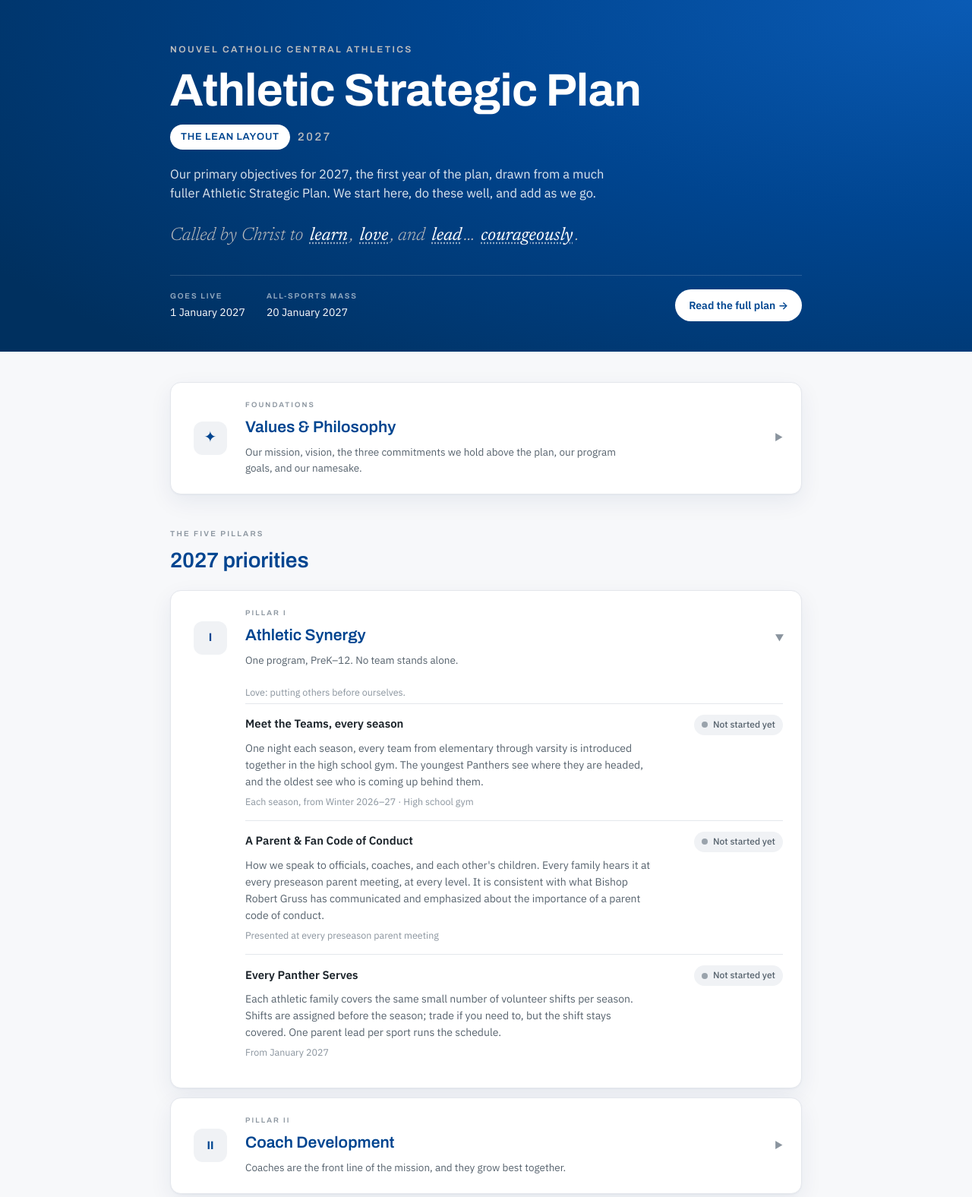
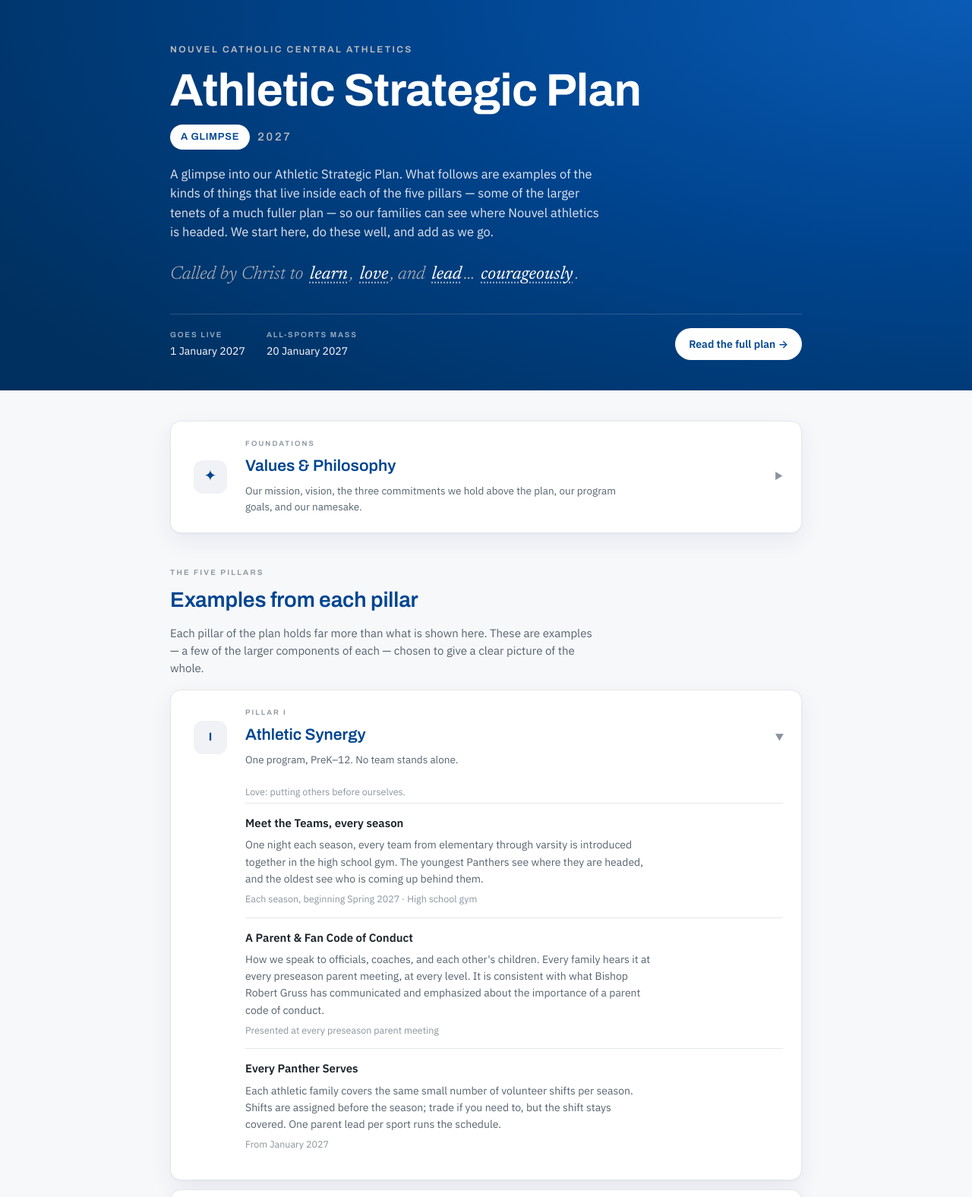
Before and after one commit to rangefinding/nouvelathleticstrategicplan, a plain HTML site: page lean-layout.html in a window 1280 px wide. Shown: the top 1576 px of the page at 76% size. Drawn offline with Linux system fonts and the light colour scheme.

Commit message:
Lean Layout -> A Glimpse: reframe as examples, trim per Dan's feedback
Reframes the family-facing page as a glimpse of the plan rather than a
list of 2027 commitments, per board feedback on underpromising.

- Rename "The Lean Layout" to "A Glimpse" (filename unchanged so
  existing links keep working); update cross-links in the full plan
  and the at-a-glance / game-plan redirect stubs.
- Hero and section copy now frame the items as examples of the larger
  tenets inside each pillar, not an exhaustive commitment list.
- Remove coach credentialing/background checks (a standard of care
  families should assume, not advertise).
- Advancement trimmed to community clinics and camps; alumni outreach
  and the daily/weekly/monthly recognition cadence removed as not yet
  ready to promise publicly.
- Remove the "Not started yet" status badge from every item; status
  belongs in the full plan, and it undercut a confidence-building page.
- Meet the Teams moves from Winter 2026-27 to Spring 2027, since the
  winter season is already underway.

Kept per discussion: parent meetings, quarterly coaching roundtables,
and the Athletic Unity Council.

Co-Authored-By: Claude Opus 5 <noreply@anthropic.com>
Claude-Session: https://claude.ai/code/session_01DhDuG62XFHfB7wJnkcEBwK

```diff
--- a/lean-layout.html
+++ b/lean-layout.html
@@ -6,7 +6,7 @@
 <style>[hidden]{display:none!important}img{max-width:100%}</style>
 </head>
 <body>
-<title>Nouvel ASP Lean Layout</title>
+<title>Nouvel Athletics — A Glimpse of the Strategic Plan</title>
 <meta name="claude:viewport-fit-sides" content="cover">
 <link rel="preconnect" href="https://fonts.googleapis.com">
 <link rel="preconnect" href="https://fonts.gstatic.com" crossorigin>
@@ -55,6 +55,7 @@ button{font-family:inherit;cursor:pointer}
 main{padding-block:36px 56px}
 main .inner{display:flex;flex-direction:column;gap:44px}
 .sec-eyebrow{display:block;font-family:var(--disp);font-size:10px;letter-spacing:.22em;text-transform:uppercase;color:var(--ink-mute);font-weight:600;margin-bottom:6px}
+.sec-note{margin:10px 0 0;font-size:15px;line-height:1.55;color:var(--ink-soft,#56626D);max-width:62ch}
 .sec-title{margin:0;font-family:var(--disp);font-weight:600;font-size:clamp(22px,3.4vw,28px);letter-spacing:-.005em;color:var(--royal);text-wrap:balance}
 .sec-lead{margin:8px 0 0;color:var(--ink-soft);max-width:64ch}
 .head{margin-bottom:16px}
@@ -198,8 +199,8 @@ main{padding-block:40px 64px}
   <div class="inner">
     <p class="kicker">Nouvel Catholic Central Athletics</p>
     <h1 class="title">Athletic Strategic Plan</h1>
-    <p class="sub"><span class="tag">The Lean Layout</span><span class="yr">2027</span></p>
-    <p class="intro">Our primary objectives for 2027, the first year of the plan, drawn from a much fuller Athletic Strategic Plan. We start here, do these well, and add as we go.</p>
+    <p class="sub"><span class="tag">A Glimpse</span><span class="yr">2027</span></p>
+    <p class="intro">A glimpse into our Athletic Strategic Plan. What follows are examples of the kinds of things that live inside each of the five pillars &mdash; some of the larger tenets of a much fuller plan &mdash; so our families can see where Nouvel athletics is headed. We start here, do these well, and add as we go.</p>
     <p class="mission">Called by Christ to
       <button class="word" data-word="learn" aria-pressed="false" title="Show the pillars that carry this word">learn</button>,
       <button class="word" data-word="love" aria-pressed="false" title="Show the pillars that carry this word">love</button>, and
@@ -260,7 +261,8 @@ main{padding-block:40px 64px}
     <section aria-labelledby="pillars-h">
       <div class="head">
         <span class="sec-eyebrow">The five pillars</span>
-        <h2 class="sec-title" id="pillars-h">2027 priorities</h2>
+        <h2 class="sec-title" id="pillars-h">Examples from each pillar</h2>
+        <p class="sec-note">Each pillar of the plan holds far more than what is shown here. These are examples &mdash; a few of the larger components of each &mdash; chosen to give a clear picture of the whole.</p>
       </div>
       <div class="pillars" id="pillars"></div>
     </section>
@@ -279,7 +281,7 @@ main{padding-block:40px 64px}
     </section>
 
     <section class="fullplan" aria-label="The full plan">
-      <div><b>This is the Lean Layout.</b><p>The full Athletic Strategic Plan holds every objective, owner, and measure, and the long-term roadmap beyond 2027.</p></div>
+      <div><b>This is a glimpse, not the whole plan.</b><p>The full Athletic Strategic Plan holds every objective, owner, measure, and date behind these examples, along with the roadmap beyond 2027.</p></div>
       <a href="https://rangefinding.github.io/nouvelathleticstrategicplan/">Read the full plan</a>
     </section>
 
@@ -289,7 +291,7 @@ main{padding-block:40px 64px}
 <footer>
   <div class="inner">
     <div class="fmission">Called by Christ to learn, love, and lead&hellip; courageously.</div>
-    Nouvel Catholic Central Athletic Strategic Plan &middot; The Lean Layout
+    Nouvel Catholic Central Athletic Strategic Plan &middot; A Glimpse
   </div>
 </footer>
 
@@ -299,7 +301,7 @@ const PILLARS = [
     goal:"One program, PreK–12. No team stands alone.",
     thread:"Love: putting others before ourselves.",
     items:[
-      { t:"Meet the Teams, every season", when:"Each season, from Winter 2026–27 · High school gym",
+      { t:"Meet the Teams, every season", when:"Each season, beginning Spring 2027 · High school gym",
         d:"One night each season, every team from elementary through varsity is introduced together in the high school gym. The youngest Panthers see where they are headed, and the oldest see who is coming up behind them." },
       { t:"A Parent & Fan Code of Conduct", when:"Presented at every preseason parent meeting",
         d:"How we speak to officials, coaches, and each other's children. Every family hears it at every preseason parent meeting, at every level. It is consistent with what Bishop Robert Gruss has communicated and emphasized about the importance of a parent code of conduct." },
@@ -313,9 +315,7 @@ const PILLARS = [
       { t:"Quarterly coaching roundtables", when:"Four times a year, every head coach",
         d:"Coaches from every sport and level meet each quarter, opened and closed in prayer. They give each other feedback on practices, share what they see in athletes in the classroom, and over time run the room themselves. One roundtable each year is set aside for spiritual formation." },
       { t:"Formed in faith, together", when:"Commissioning Mass each August; small groups and a retreat",
-        d:"Every season starts at a Coaches Commissioning Mass. Coaches meet in small faith-sharing groups through the year and gather for a coaches' retreat, along with informal time together off the field." },
-      { t:"Fully credentialed, every season", when:"Continuous",
-        d:"Background checks, diocesan Safe Environment training, CPR/AED, and sport certifications for every coach. No coach on a sideline with a lapsed credential." }
+        d:"Every season starts at a Coaches Commissioning Mass. Coaches meet in small faith-sharing groups through the year and gather for a coaches' retreat, along with informal time together off the field." }
     ]},
   { n:"III", key:"athletes", name:"Student-Athlete Development", words:["learn"],
     goal:"Disciple first, then champion of character, mind, and body.",
@@ -342,13 +342,9 @@ const PILLARS = [
         d:"These spaces are for more than game day: PE classes on the courts and track, more teams practicing on campus, youth clinics, and room for families and the community to play." }
     ]},
   { n:"V", key:"advancement", name:"Advancement", words:["love","lead"],
-    goal:"Tell the story, honor the people, and bring our alumni home.",
+    goal:"Open our doors and let more families see what it means to be a Panther.",
     thread:"Love and lead: telling the truth about who we are.",
     items:[
-      { t:"Recognition every day, week, and month", when:"High school first, then the elementary",
-        d:"Daily PA shout-outs, weekly athlete and coach features, and monthly cross-sport spotlights, including recognition for virtue and service, not only results." },
-      { t:"Bringing alumni home, three times a year", when:"Owned by every program, from January 2027",
-        d:"Every program reaches each of its alumni at least three times a year. In season, a personal invitation to an alumni night at a home game. At Christmas, a handwritten card from the current team telling the season's story. In spring, an update on the seniors and an invitation to the banquet." },
       { t:"Open doors: community clinics and camps", when:"At least four clinics a year",
         d:"Our coaches and athletes host clinics for younger kids and families from across the area, on our new courts, track, and fields, so more families see what it means to be a Panther." }
     ]}
@@ -370,7 +366,7 @@ wrap.innerHTML = PILLARS.map((p,i) => `
       </ol></div><h5 class="next-h">Next</h5>` : ""}
       <ul class="items">${p.items.map(it => `
         <li class="item">
-          <div class="item-top"><h4>${esc(it.t)}</h4>${it.noPill?"":'<span class="pill"><span class="sdot"></span>Not started yet</span>'}</div>
+          <div class="item-top"><h4>${esc(it.t)}</h4></div>
           <p>${esc(it.d)}</p>
           <span class="when">${esc(it.when)}</span>
         </li>`).join("")}
```
Also changed, not shown: at-a-glance.html (+2 -2 lines), game-plan.html (+2 -2 lines), index.html (+2 -2 lines).
